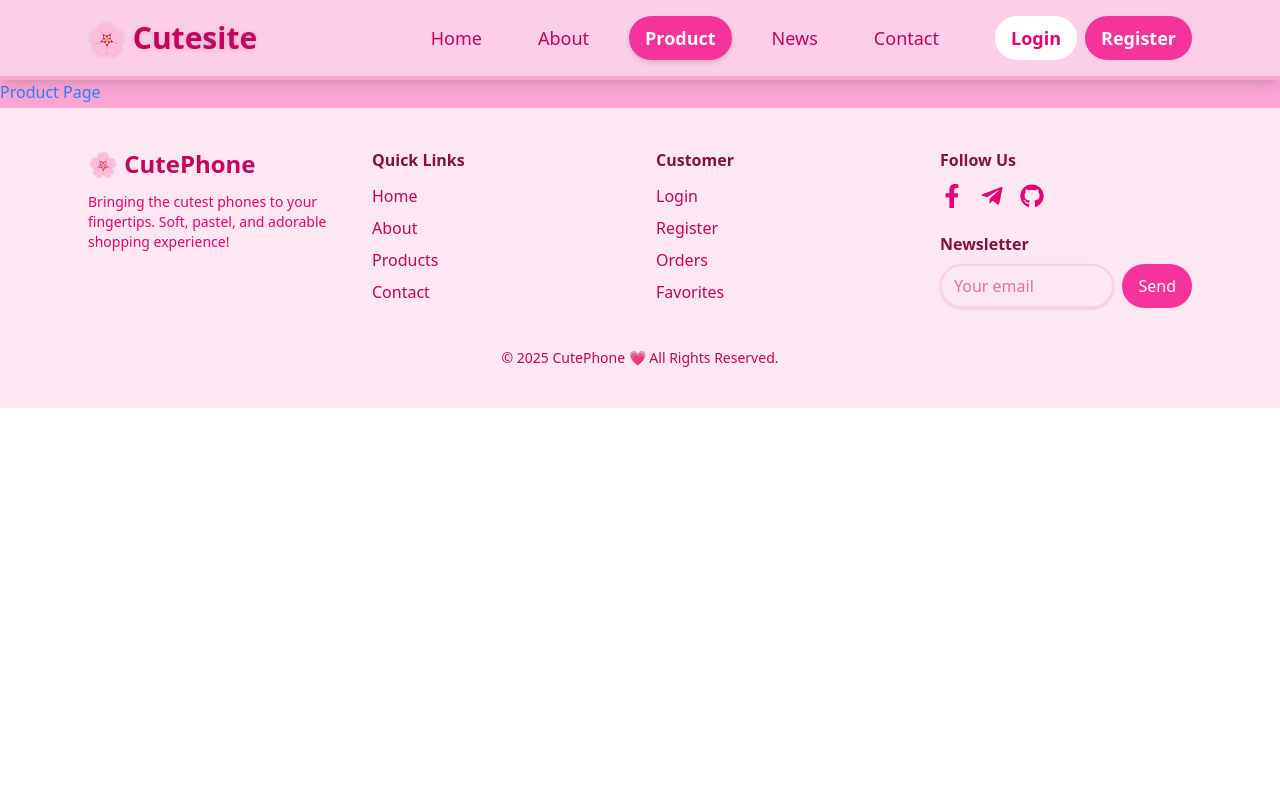
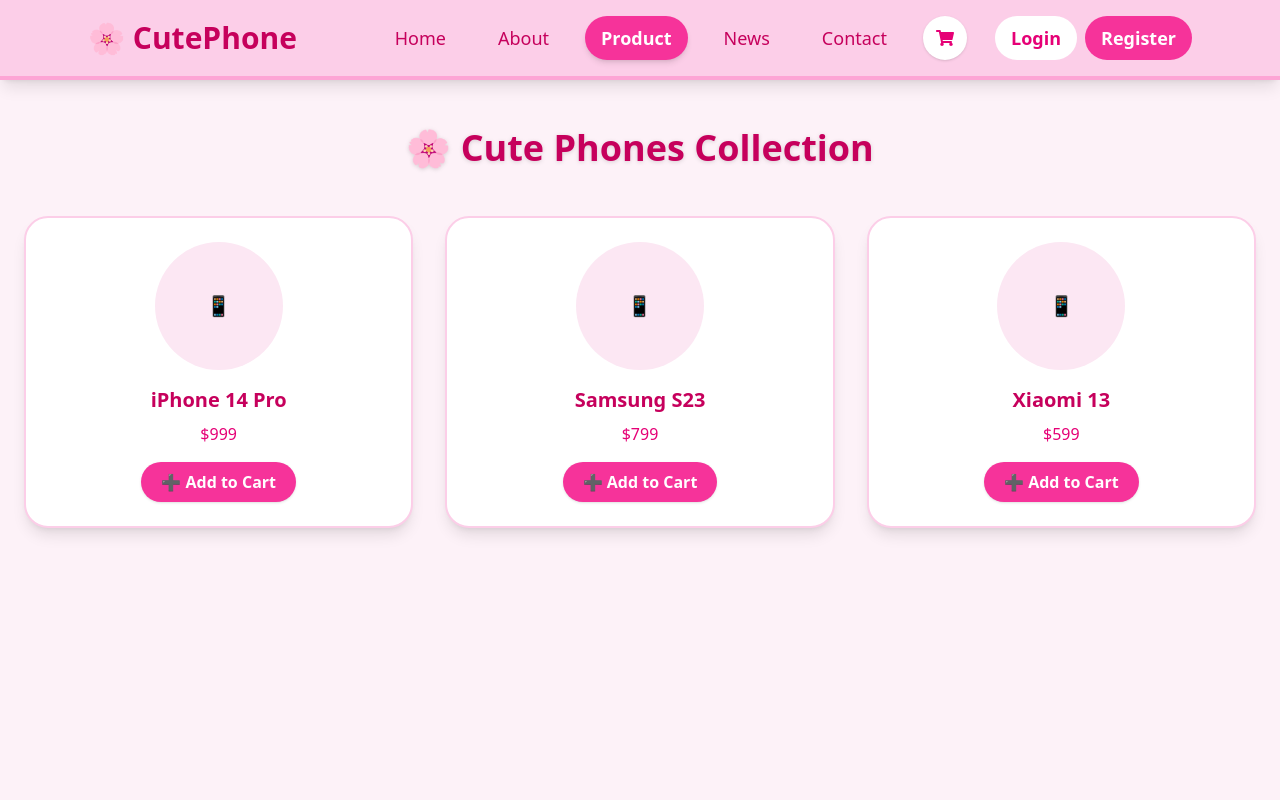
Before and after one commit to JEN-GIT-123/git_sarona, a React (Vite) app: page /product in a window 1280 px wide. Shown: the top 800 px of the page. Built offline with nearby package versions, Linux system fonts and the light colour scheme.

Commit message:
save cart

```diff
--- /dev/null
+++ b/src/components/CartContext.jsx
@@ -0,0 +1,49 @@
+import { createContext, useContext, useState } from "react";
+
+const CartContext = createContext();
+
+export function CartProvider({ children }) {
+  const [cartItems, setCartItems] = useState([]);
+
+  // Add to cart
+  const addToCart = (product) => {
+    setCartItems((prev) => {
+      const exist = prev.find((item) => item.id === product.id);
+      if (exist) {
+        return prev.map((item) =>
+          item.id === product.id ? { ...item, qty: item.qty + 1 } : item
+        );
+      }
+      return [...prev, { ...product, qty: 1 }];
+    });
+  };
+
+  // Increase quantity
+  const increaseQty = (productId) => {
+    setCartItems((prev) =>
+      prev.map((item) => item.id === productId ? { ...item, qty: item.qty + 1 } : item)
+    );
+  };
+
+  // Decrease quantity
+  const decreaseQty = (productId) => {
+    setCartItems((prev) =>
+      prev
+        .map((item) => item.id === productId ? { ...item, qty: item.qty - 1 } : item)
+        .filter((item) => item.qty > 0)
+    );
+  };
+
+  // Total cart count
+  const cartCount = cartItems.reduce((sum, item) => sum + item.qty, 0);
+
+  return (
+    <CartContext.Provider value={{ cartItems, addToCart, increaseQty, decreaseQty, cartCount }}>
+      {children}
+    </CartContext.Provider>
+  );
+}
+
+export function useCart() {
+  return useContext(CartContext);
+}
--- a/src/components/Header.jsx
+++ b/src/components/Header.jsx
@@ -1,10 +1,12 @@
 import { useState } from "react";
 import { NavLink } from "react-router-dom";
-import { FaBars, FaTimes, FaUser } from "react-icons/fa";
+import { FaBars, FaTimes, FaUser, FaShoppingCart } from "react-icons/fa";
+import { useCart } from "../components/CartContext"; // Import the cart context
 
 export default function Header() {
   const [open, setOpen] = useState(false);
-  const [isLoggedIn, setIsLoggedIn] = useState(false); // simulate login state
+  const [isLoggedIn, setIsLoggedIn] = useState(false);
+  const { cartCount } = useCart(); // Get dynamic cart count
 
   const linkClasses = ({ isActive }) =>
     isActive
@@ -14,30 +16,39 @@
   return (
     <nav className="bg-pink-200 sticky top-0 z-50 shadow-lg border-b-4 border-pink-300">
       <div className="max-w-6xl mx-auto px-6 py-4 flex items-center justify-between">
-
         {/* Logo */}
-        <h1 className="text-3xl font-extrabold text-pink-700 drop-shadow-sm">
-          🌸 Cutesite
-        </h1>
+        <h1 className="text-3xl font-extrabold text-pink-700">🌸 CutePhone</h1>
 
         {/* Desktop Menu */}
-        <div className="hidden md:flex items-center gap-6 text-lg">
+        <div className="hidden md:flex items-center gap-5 text-lg">
           <NavLink to="/" className={linkClasses}>Home</NavLink>
           <NavLink to="/about" className={linkClasses}>About</NavLink>
           <NavLink to="/product" className={linkClasses}>Product</NavLink>
           <NavLink to="/news" className={linkClasses}>News</NavLink>
           <NavLink to="/contact" className={linkClasses}>Contact</NavLink>
 
-          {/* Login/Register or Profile */}
+          {/* Cart */}
+          <NavLink
+            to="/cart"
+            className="relative flex items-center justify-center w-11 h-11 bg-white text-pink-600 rounded-full hover:bg-pink-100 shadow transition"
+          >
+            <FaShoppingCart size={18} />
+            {cartCount > 0 && (
+              <span className="absolute -top-1 -right-1 bg-pink-500 text-white text-xs w-5 h-5 flex items-center justify-center rounded-full font-bold">
+                {cartCount}
+              </span>
+            )}
+          </NavLink>
+
+          {/* Login / Profile */}
           {isLoggedIn ? (
-            <div className="relative group ml-4">
+            <div className="relative group ml-2">
               <button className="flex items-center gap-2 px-4 py-2 bg-white text-pink-600 rounded-full hover:bg-pink-100 transition">
-                <FaUser size={18} />
-                <span className="hidden sm:block font-semibold">Profile</span>
+                <FaUser />
+                <span className="font-semibold">Profile</span>
               </button>
-
               {/* Dropdown menu */}
-              <div className="absolute right-0 top-full mt-2 w-40 bg-white border rounded-xl shadow-lg opacity-0 group-hover:opacity-100 transition-opacity duration-200 overflow-hidden text-gray-800">
+              <div className="absolute right-0 top-full mt-2 w-40 bg-white border rounded-xl shadow-lg opacity-0 group-hover:opacity-100 transition overflow-hidden text-gray-800">
                 <NavLink to="/orders" className="block px-4 py-3 hover:bg-pink-50">Orders</NavLink>
                 <NavLink to="/favorites" className="block px-4 py-3 hover:bg-pink-50">Favorites</NavLink>
                 <button
@@ -49,11 +60,11 @@
               </div>
             </div>
           ) : (
-            <div className="flex gap-2 ml-4">
+            <div className="flex gap-2 ml-2">
               <NavLink
                 to="/login"
+                onClick={() => setIsLoggedIn(true)}
                 className="px-4 py-2 bg-white text-pink-600 rounded-full font-semibold hover:bg-pink-100 transition"
-                onClick={() => setIsLoggedIn(true)} // simulate login
               >
                 Login
               </NavLink>
@@ -67,7 +78,7 @@
           )}
         </div>
 
-        {/* Mobile Menu Button */}
+        {/* Mobile Button */}
         <button
           className="md:hidden text-pink-700 text-3xl"
           onClick={() => setOpen(!open)}
@@ -85,21 +96,29 @@
           <NavLink onClick={() => setOpen(false)} to="/news" className={linkClasses}>News</NavLink>
           <NavLink onClick={() => setOpen(false)} to="/contact" className={linkClasses}>Contact</NavLink>
 
+          <NavLink
+            to="/cart"
+            className="relative flex items-center justify-center w-11 h-11 bg-white text-pink-600 rounded-full hover:bg-pink-100 shadow transition"
+          >
+            <FaShoppingCart size={18} />
+            {cartCount > 0 && (
+              <span className="absolute -top-1 -right-1 bg-pink-500 text-white text-xs w-5 h-5 flex items-center justify-center rounded-full font-bold">
+                {cartCount}
+              </span>
+            )}
+          </NavLink>
+
           {isLoggedIn ? (
-            <>
-              <NavLink to="/orders" onClick={() => setOpen(false)} className={linkClasses}>Orders</NavLink>
-              <NavLink to="/favorites" onClick={() => setOpen(false)} className={linkClasses}>Favorites</NavLink>
-              <button
-                onClick={() => { setIsLoggedIn(false); setOpen(false); }}
-                className="px-4 py-2 bg-red-500 text-white rounded-full font-semibold hover:bg-red-600 transition"
-              >
-                Logout
-              </button>
-            </>
+            <button
+              onClick={() => { setIsLoggedIn(false); setOpen(false); }}
+              className="px-4 py-2 bg-red-500 text-white rounded-full font-semibold"
+            >
+              Logout
+            </button>
           ) : (
             <>
-              <NavLink to="/login" onClick={() => { setIsLoggedIn(true); setOpen(false); }} className={linkClasses}>Login</NavLink>
-              <NavLink to="/register" onClick={() => setOpen(false)} className={linkClasses}>Register</NavLink>
+              <NavLink onClick={() => setOpen(false)} to="/login" className={linkClasses}>Login</NavLink>
+              <NavLink onClick={() => setOpen(false)} to="/register" className={linkClasses}>Register</NavLink>
             </>
           )}
         </div>
--- /dev/null
+++ b/src/pages/Cart.jsx
@@ -0,0 +1,73 @@
+import { useCart } from "../components/CartContext";
+import { useNavigate } from "react-router-dom";
+
+export default function Cart() {
+  const { cartItems, addToCart, decreaseQty } = useCart();
+  const navigate = useNavigate();
+
+  const total = cartItems.reduce((sum, item) => sum + item.price * item.qty, 0);
+
+  const handleCheckout = () => {
+    alert("Thank you for your purchase! 💖");
+    // Here you can clear the cart or redirect
+    navigate("/"); // Redirect to home after checkout
+  };
+
+  return (
+    <div className="min-h-screen bg-pink-50 p-6">
+      <h1 className="text-3xl font-bold text-pink-700 mb-6">🛒 Your Cart</h1>
+
+      {cartItems.length === 0 ? (
+        <p className="text-pink-600">Your cart is empty.</p>
+      ) : (
+        <>
+          <div className="space-y-4">
+            {cartItems.map((item) => (
+              <div
+                key={item.id}
+                className="bg-white p-4 rounded-xl shadow flex justify-between items-center border border-pink-200"
+              >
+                <div>
+                  <h2 className="font-semibold text-pink-700">{item.name}</h2>
+                  <p className="text-pink-600">
+                    ${item.price} x {item.qty} = ${item.price * item.qty}
+                  </p>
+                </div>
+
+                {/* Quantity Controls */}
+                <div className="flex items-center gap-2">
+                  <button
+                    onClick={() => decreaseQty(item.id)}
+                    className="px-3 py-1 bg-pink-100 rounded-full hover:bg-pink-200 transition text-pink-700 font-bold"
+                  >
+                    −
+                  </button>
+                  <span className="px-2">{item.qty}</span>
+                  <button
+                    onClick={() => addToCart(item)}
+                    className="px-3 py-1 bg-pink-500 text-white rounded-full hover:bg-pink-600 transition font-bold"
+                  >
+                    +
+                  </button>
+                </div>
+              </div>
+            ))}
+          </div>
+
+          {/* Total and Checkout */}
+          <div className="mt-6 flex justify-between items-center">
+            <div className="text-2xl font-bold text-pink-700">
+              Total: ${total}
+            </div>
+            <button
+              onClick={handleCheckout}
+              className="px-6 py-3 bg-pink-500 text-white rounded-full shadow hover:bg-pink-600 transition font-semibold"
+            >
+              Checkout 💖
+            </button>
+          </div>
+        </>
+      )}
+    </div>
+  );
+}
--- a/src/pages/Project.jsx
+++ b/src/pages/Project.jsx
@@ -1,7 +1,43 @@
-export default function About() {
+import { useCart } from "../components/CartContext";
+
+const PRODUCTS = [
+  { id: 1, name: "iPhone 14 Pro", price: 999 },
+  { id: 2, name: "Samsung S23", price: 799 },
+  { id: 3, name: "Xiaomi 13", price: 599 },
+];
+
+export default function Products() {
+  const { addToCart } = useCart();
+
   return (
-    <h1 className="bg-pink-300 text-blue-500">
-      Product Page
-    </h1>
+    <div className="min-h-screen bg-pink-50 px-6 py-12">
+      <h1 className="text-4xl font-extrabold mb-12 text-center text-pink-700 drop-shadow-sm">
+        🌸 Cute Phones Collection
+      </h1>
+
+      <div className="grid md:grid-cols-3 gap-8">
+        {PRODUCTS.map((product) => (
+          <div
+            key={product.id}
+            className="bg-white rounded-3xl shadow-lg p-6 flex flex-col items-center text-center border-2 border-pink-200 hover:scale-105 transform transition duration-300"
+          >
+            {/* Product Image Placeholder */}
+            <div className="w-32 h-32 mb-4 bg-pink-100 rounded-full flex items-center justify-center text-pink-400 font-bold text-xl">
+              📱
+            </div>
+
+            <h2 className="text-xl font-semibold mb-2 text-pink-700">{product.name}</h2>
+            <p className="text-pink-600 font-medium mb-4">${product.price}</p>
+
+            <button
+              onClick={() => addToCart(product)}
+              className="flex items-center gap-2 bg-pink-500 text-white px-5 py-2 rounded-full font-semibold shadow hover:bg-pink-600 transition"
+            >
+              ➕ Add to Cart
+            </button>
+          </div>
+        ))}
+      </div>
+    </div>
   );
 }
```
Also changed, not shown: src/App.jsx (+10 -5 lines).
